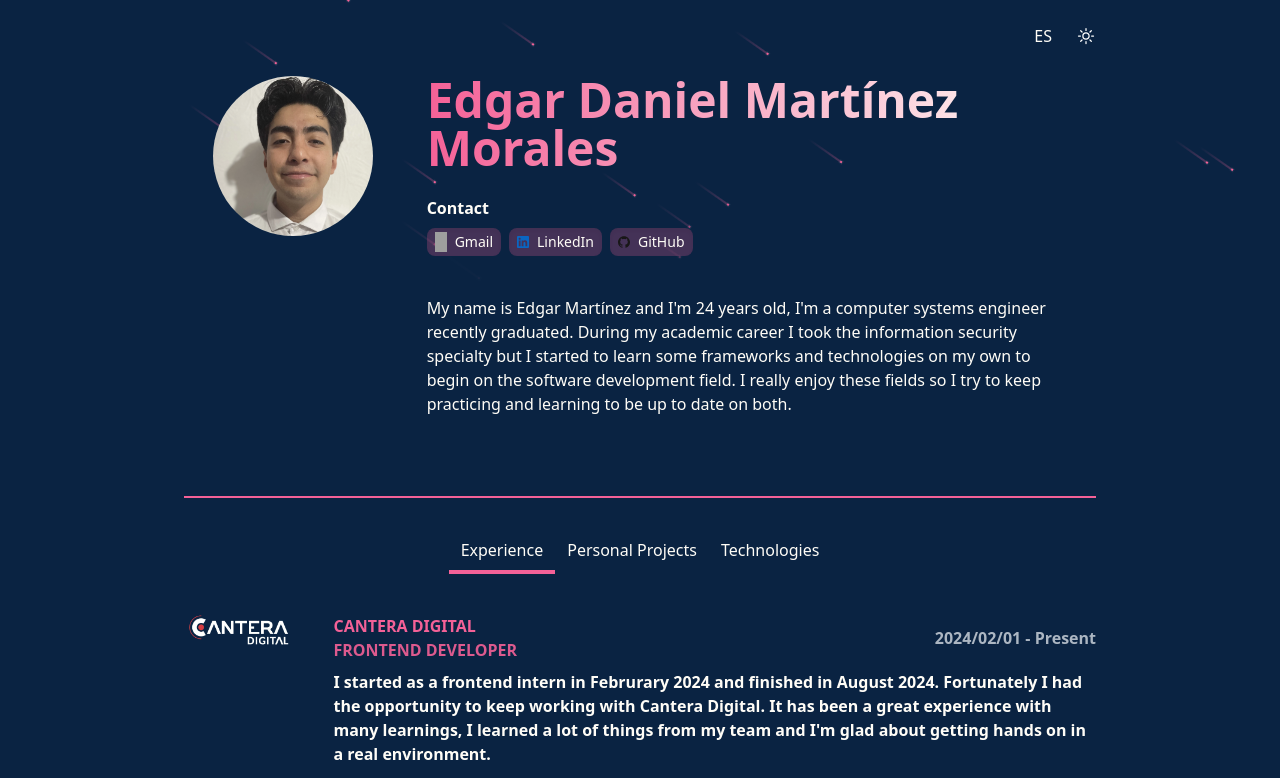
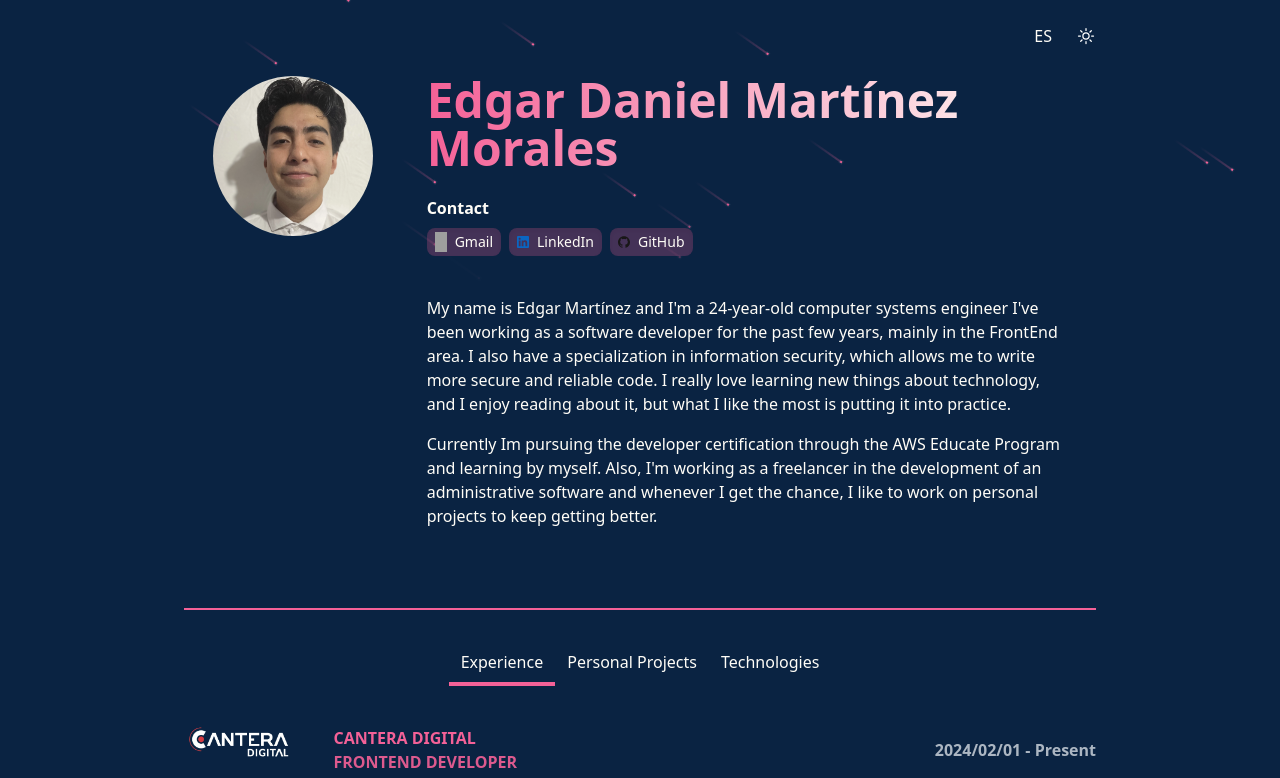
Before and after one commit to DanielMMITM/portfolio, a React (Vite) app: page / in a window 1280 px wide. Shown: the top 778 px of the page. Built offline with nearby package versions, Linux system fonts and the light colour scheme; grey boxes are pictures that could not be loaded; the HTML template or start-up script is replaced by a standard one.

Commit message:
Update - update self description constants

```diff
--- a/src/components/Description.tsx
+++ b/src/components/Description.tsx
@@ -1,5 +1,13 @@
-import { CONTACT_EN, SELF_DESCRIPTION_EN } from '@/constants/english';
-import { CONTACT_ES, SELF_DESCRIPTION_ES } from '@/constants/spanish';
+import {
+  CONTACT_EN,
+  SELF_DESCRIPTION_EN,
+  WORKING_ON_EN,
+} from '@/constants/english';
+import {
+  CONTACT_ES,
+  SELF_DESCRIPTION_ES,
+  WORKING_ON_ES,
+} from '@/constants/spanish';
 import { useAppContext } from '@/context/AppContext';
 import Profile from '@/assets/images/profile.webp';
 import { contactInfo } from '@/data/contactInfo';
@@ -38,9 +46,10 @@ export const Description = () => {
             ))}
           </div>
         </div>
-        <p className="min-w-[30dvw] mb-20">
-          {english ? SELF_DESCRIPTION_EN : SELF_DESCRIPTION_ES}
-        </p>
+        <div className="min-w-[30dvw] mb-20 flex flex-col gap-4">
+          <p>{english ? SELF_DESCRIPTION_EN : SELF_DESCRIPTION_ES}</p>
+          <p>{english ? WORKING_ON_EN : WORKING_ON_ES}</p>
+        </div>
       </div>
     </section>
   );
--- a/src/constants/english.ts
+++ b/src/constants/english.ts
@@ -1,5 +1,5 @@
-export const SELF_DESCRIPTION_EN =
-  "My name is Edgar Martínez and I'm 24 years old, I'm a computer systems engineer recently graduated. During my academic career I took the information security specialty but I started to learn some frameworks and technologies on my own to begin on the software development field. I really enjoy these fields so I try to keep practicing and learning to be up to date on both.";
+export const SELF_DESCRIPTION_EN = `My name is Edgar Martínez and I'm a 24-year-old computer systems engineer I've been working as a software developer for the past few years, mainly in the FrontEnd area. I also have a specialization in information security, which allows me to write more secure and reliable code. I really love learning new things about technology, and I enjoy reading about it, but what I like the most is putting it into practice.`;
+export const WORKING_ON_EN = `Currently Im pursuing the developer certification through the AWS Educate Program and learning by myself. Also, I'm working as a freelancer in the development of an administrative software and whenever I get the chance, I like to work on personal projects to keep getting better.`;
 export const EXPERIENCE_EN = 'Experience';
 export const PROJECTS_EN = 'Personal Projects';
 export const TECHNOLOGIES_EN = 'Technologies';
--- a/src/constants/spanish.ts
+++ b/src/constants/spanish.ts
@@ -1,5 +1,7 @@
 export const SELF_DESCRIPTION_ES =
-  'Mi nombre es Edgar Martínez, tengo 24 años y soy ingeniero en sistemas computacionales recientemente graduado. Me especialicé en seguridad de la información durante mi carrera académica pero por mi cuenta comencé a aprender frameworks y tecnologías para comenzar profesionalmente en el desarrollo de software. Me gustan mucho estos 2 campos por lo que intento practicar y mantenerme al día en ambos.';
+  'Mi nombre es Edgar Martínez, tengo 24 años y soy ingeniero en sistemas computacionales Llevo algunos años trabajando en desarrollo de software, sobre todo en el área de FrontEnd. También tengo una especialidad en seguridad de la información, así que siempre trato de aplicar esos conocimientos para hacer que mi código sea más seguro y confiable. Me encanta aprender cosas nuevas sobre tecnología. Disfruto leer novedades, pero lo que más me gusta es poner en práctica lo que aprendo.';
+export const WORKING_ON_ES =
+  'Actualmente me encuentro aprendiendo sobre AWS, preparándome para la certificación de desarrollador con el programa AWS Educate. Además, estoy trabajando como freelance en un software administrativo y, cuando tengo tiempo, me gusta hacer proyectos personales para seguir mejorando mis habilidades.';
 export const EXPERIENCE_ES = 'Experiencia';
 export const PROJECTS_ES = 'Proyectos Personales';
 export const TECHNOLOGIES_ES = 'Tecnologías';
```
